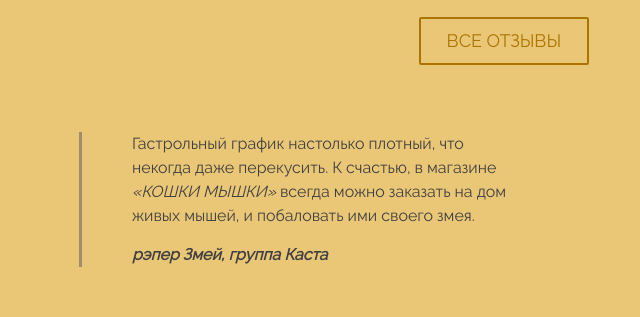
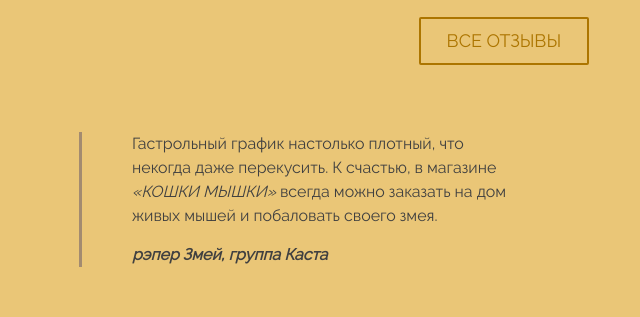
Before and after one commit to yurichechulin/yurichechulin, a plain HTML site: page index.html in a window 1280 px wide. Shown: the part 1660-1977 px from the top of the page, 561-1201 px from the left. Drawn offline with Linux system fonts and the light colour scheme.

Commit message:
fix review

```diff
--- a/css/style.css
+++ b/css/style.css
@@ -351,6 +351,7 @@ body {
     padding-left: 50px;
     font-size: 16px;
     border-left: 3px solid #a38b70;
+    min-height: 100%;
 }
 
 .review-item p {
@@ -361,6 +362,7 @@ body {
 .review-author {
     font-weight: bold;
     font-style: italic;
+    vertical-align: bottom;
 }
 
 .popular-and-price {
--- a/index.html
+++ b/index.html
@@ -83,7 +83,7 @@
             <cite class="review-author">Сергей Кутовой, инстаблогер</cite>
           </blockquote>
           <blockquote class="review-item">
-            <p>Гастрольный график настолько плотный, что некогда даже перекусить. К счастью, в магазине <i>&#171;КОШКИ МЫШКИ&#187;</i> всегда можно заказать на дом живых мышей, и побаловать ими своего змея.</p>
+            <p>Гастрольный график настолько плотный, что некогда даже перекусить. К счастью, в магазине <i>&#171;КОШКИ МЫШКИ&#187;</i> всегда можно заказать на дом живых мышей и побаловать своего змея.</p>
             <cite class="review-author">рэпер Змей, группа Каста</cite>
           </blockquote>
         </div>
```
